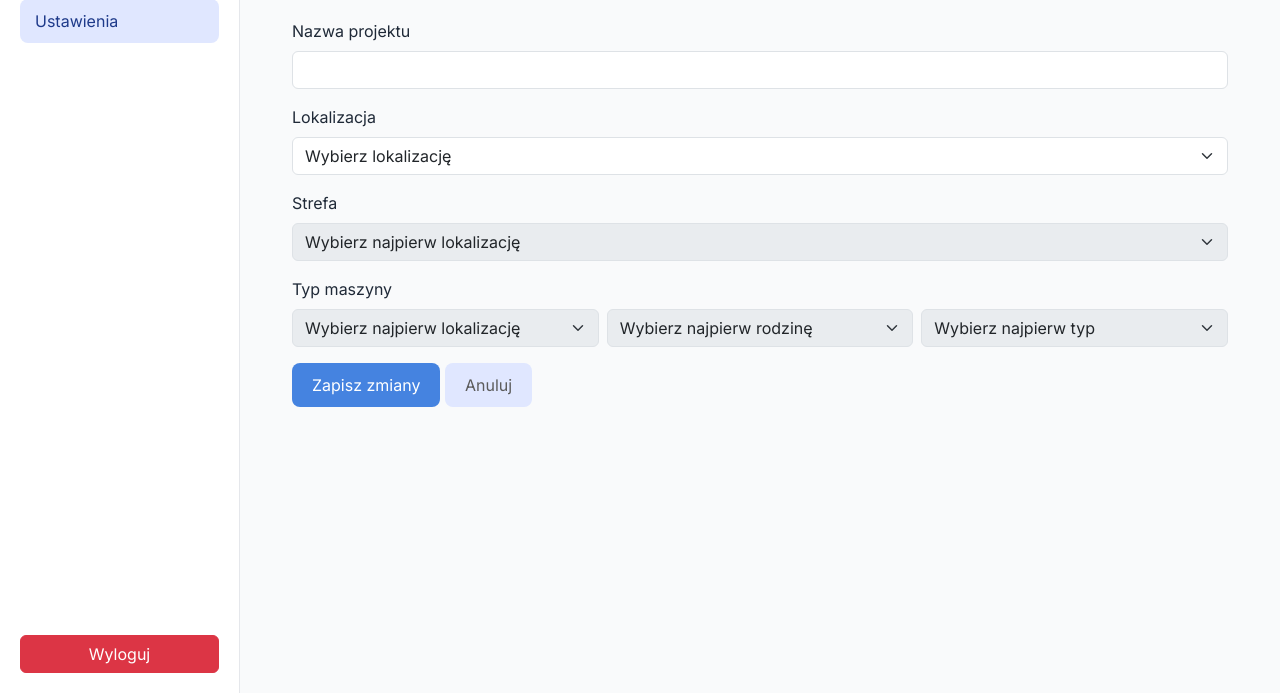
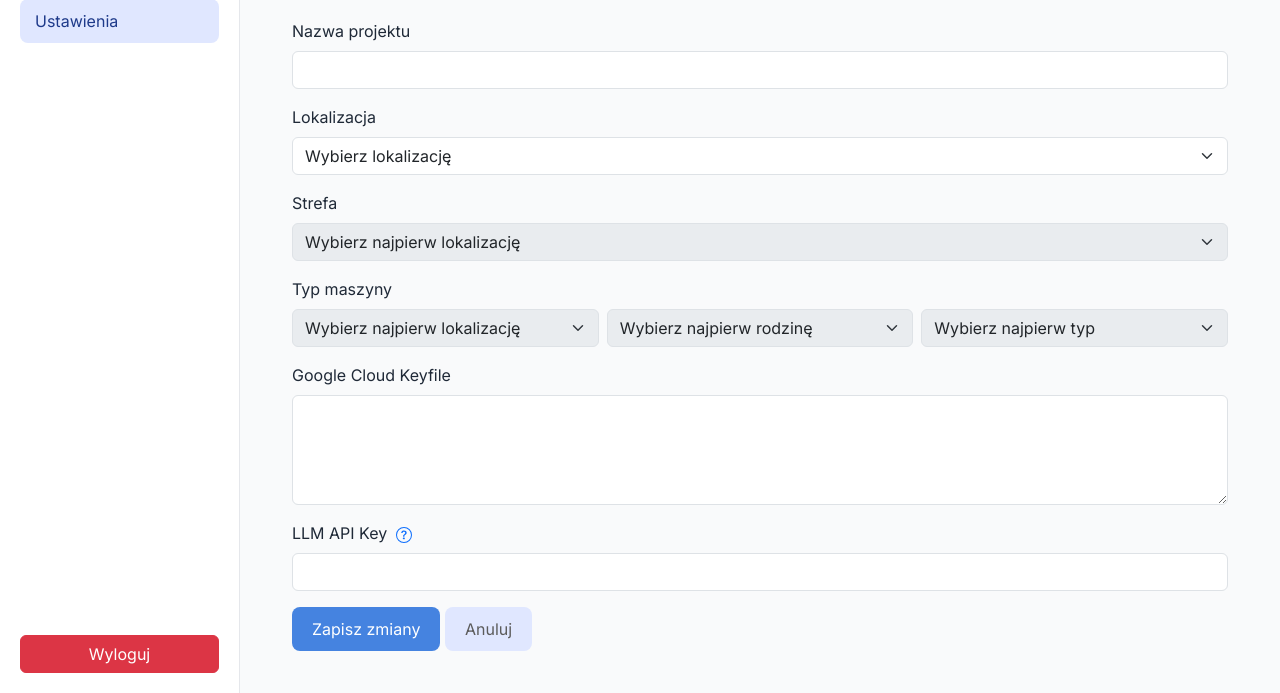
Before and after one commit to Pioter54/PROJ1, a Flask app: template templates/edit_project.html in a window 1280 px wide. Shown: the part 107-800 px from the top of the page. Run offline with Flask 3, Linux system fonts and the light colour scheme; the template is opened without the code that fills it, so the values that code supplies are empty.

Commit message:
feat: dodawanie kluczy api llm

```diff
--- a/app.py
+++ b/app.py
@@ -26,6 +26,7 @@ class Project(db.Model):
     active = db.Column(db.Boolean, default=False)
     machine_type = db.Column(db.String(250), default="")
     google_cloud_keyfile_json = db.Column(db.String(1000), default="")
+    llm_api_key = db.Column(db.String(250), default="")
     user_id = db.Column(db.Integer, db.ForeignKey('user.id'), nullable=False)
 
     user = db.relationship('User', backref=db.backref('projects', lazy=True))
@@ -94,8 +95,15 @@ def chat_endpoint():
     location     = session.get('location', '')
     zone         = session.get('zone', '')
     machine_type = session.get('machine_type', '')
+    llm_api_key  = session.get('llm_api_key', '')
+
+    if not llm_api_key:
+        return jsonify({
+            "error": "Nie skonfigurowano klucza API dla LLM. Aby móc korzystać z czatu, należy dodać własny klucz API w ustawieniach projektu."
+        })
+
     prompt = f"{user_input} moje szczegóły: project:{project_name}, location:{location}, zone:{zone,}, machine_type:{machine_type}"
-    result = chat_with_terraform(prompt)
+    result = chat_with_terraform(prompt, llm_api_key)
     return jsonify(result)
 
 @app.route('/generate_tf', methods=['POST'])
@@ -184,6 +192,7 @@ def create_project():
     zone = request.form.get("zone")
     machine_type = request.form.get("machine_type")
     google_cloud_keyfile_json = request.form.get("google_cloud_keyfile_json", "")
+    llm_api_key = request.form.get("llm_api_key", "")
     if name and location:
         new_project = Project(
             name=name,
@@ -191,7 +200,8 @@ def create_project():
             zone=zone,
             machine_type=machine_type,
             user_id=session['user_id'],
-            google_cloud_keyfile_json=google_cloud_keyfile_json
+            google_cloud_keyfile_json=google_cloud_keyfile_json,
+            llm_api_key=llm_api_key
         )
         db.session.add(new_project)
         db.session.commit()
@@ -236,6 +246,7 @@ def edit_project(project_id):
         project.zone          = request.form['zone']
         project.machine_type  = request.form['machine_type']
         project.google_cloud_keyfile_json   = request.form.get('google_cloud_keyfile_json', '')
+        project.llm_api_key   = request.form.get('llm_api_key', '')
         db.session.commit()
 
         if project.active:
@@ -244,7 +255,7 @@ def edit_project(project_id):
             session['zone']         = project.zone
             session['machine_type'] = project.machine_type
             session['google_cloud_keyfile_json'] = project.google_cloud_keyfile_json
-
+            session['llm_api_key'] = project.llm_api_key
 
         return redirect(url_for('profile'))
 
--- a/templates/edit_project.html
+++ b/templates/edit_project.html
@@ -142,6 +142,29 @@
             <div class="invalid-feedback">
               Wybierz pełny typ maszyny.
             </div>
+          </div>
+
+          <div class="mb-3">
+            <label class="form-label">Google Cloud Keyfile</label>
+            <textarea class="form-control" name="google_cloud_keyfile_json" rows="4">{{ project.google_cloud_keyfile_json }}</textarea>
+          </div>
+
+          <div class="mb-3">
+            <label class="form-label">LLM API Key
+              <span class="ms-1 text-primary" data-bs-toggle="tooltip"
+                data-bs-placement="right"
+                title="Klucz API do usługi LLM (np. OpenAI).">
+                <svg xmlns="http://www.w3.org/2000/svg" width="16"
+                  height="16" fill="currentColor"
+                  class="bi bi-question-circle" viewBox="0 0 16 16">
+                  <path
+                    d="M8 15A7 7 0 1 1 8 1a7 7 0 0 1 0 14zm0 1A8 8 0 1 0 8 0a8 8 0 0 0 0 16z" />
+                  <path
+                    d="M5.255 5.786a.237.237 0 0 0 .241.247h.825c.138 0 .248-.113.266-.25.09-.656.54-1.134 1.342-1.134.686 0 1.314.343 1.314 1.168 0 .635-.374.927-.965 1.371-.673.489-1.206 1.06-1.168 1.987l.003.217a.25.25 0 0 0 .25.246h.811a.25.25 0 0 0 .25-.25v-.105c0-.718.273-.927 1.01-1.486.609-.463 1.244-.977 1.244-2.056 0-1.511-1.276-2.241-2.673-2.241-1.267 0-2.655.59-2.75 2.286zm1.557 5.763c0 .533.425.927 1.01.927.609 0 1.028-.394 1.028-.927 0-.552-.42-.94-1.029-.94-.584 0-1.009.388-1.009.94z" />
+                </svg>
+              </span>
+            </label>
+            <input type="password" class="form-control" name="llm_api_key" value="{{ project.llm_api_key }}">
           </div>
 
           <button type="submit" class="btn btn-primary">Zapisz zmiany</button>
```
Also changed, not shown: main.py (+71 -1 lines), templates/profile.html (+18 -0 lines), instance/users.db.
